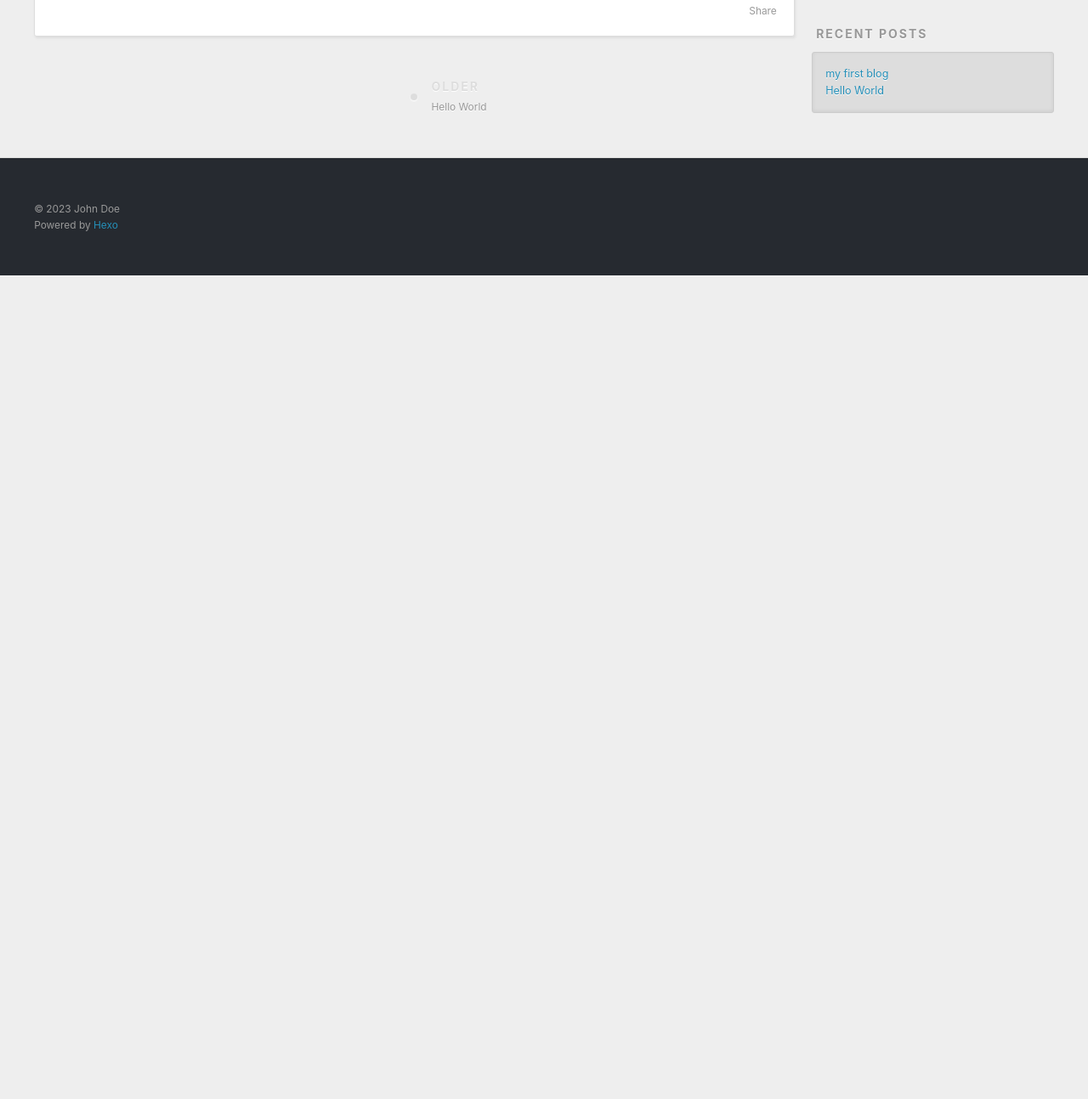
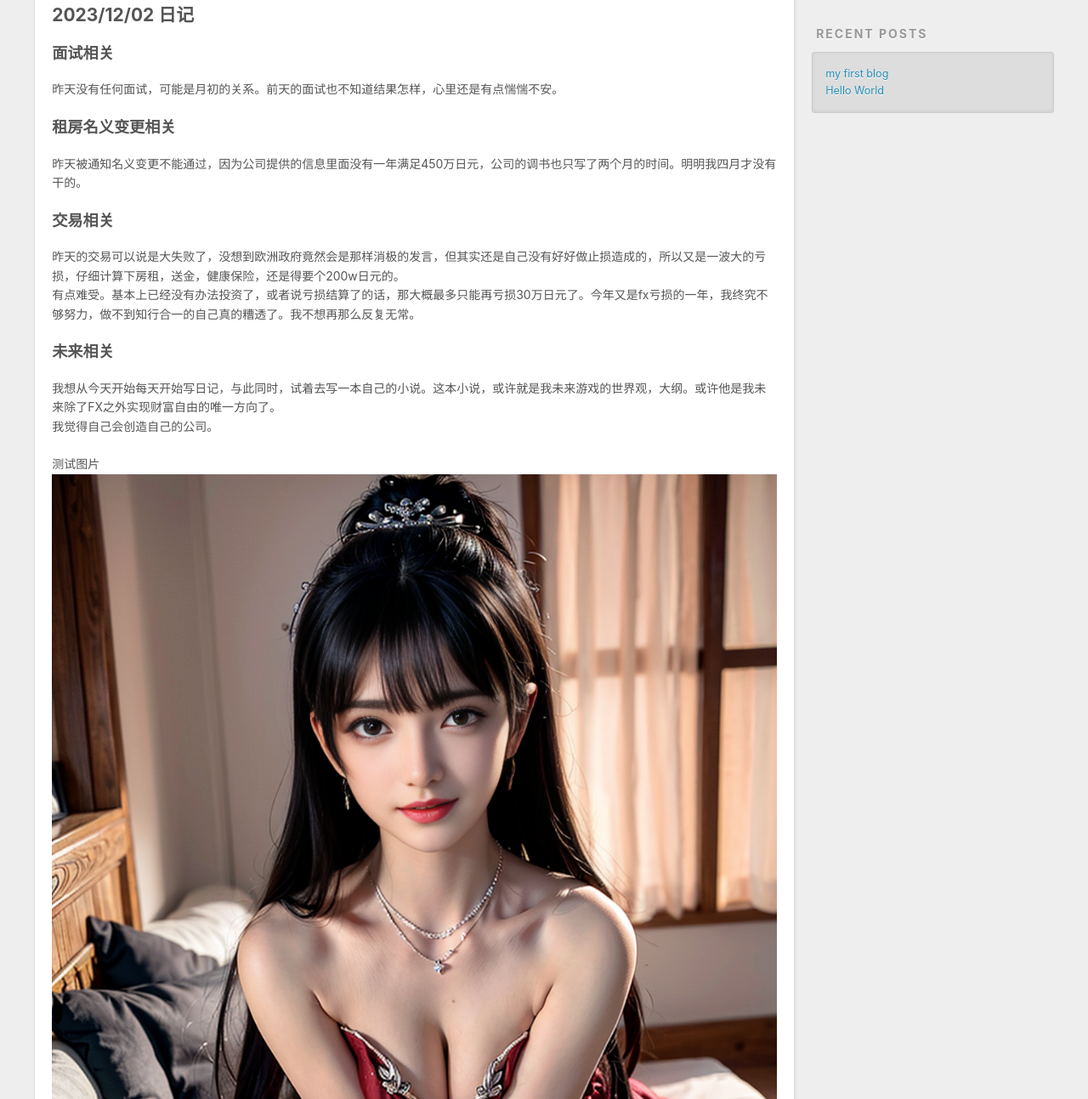
Before and after one commit to senkaryuu/senkaryuu.github.io, a plain HTML site: page 2023/12/01/my-first-blog/index.html in a window 1280 px wide. Shown: the part 448-1741 px from the top of the page at 85% size. Before the commit the page ends 800 px from the top, so only its background shows below. Drawn offline with Linux system fonts and the light colour scheme.

Commit message:
Site updated: 2023-12-02 11:44:58

```diff
--- a/2023/12/01/my-first-blog/index.html
+++ b/2023/12/01/my-first-blog/index.html
@@ -6,15 +6,19 @@
 
   <title>my first blog | Hexo</title>
   <meta name="viewport" content="width=device-width, initial-scale=1, shrink-to-fit=no">
-  <meta property="og:type" content="article">
+  <meta name="description" content="2023&#x2F;12&#x2F;02 日记面试相关昨天没有任何面试，可能是月初的关系。前天的面试也不知道结果怎样，心里还是有点惴惴不安。 租房名义变更相关昨天被通知名义变更不能通过，因为公司提供的信息里面没有一年满足450万日元，公司的调书也只写了两个月的时间。明明我四月才没有干的。 交易相关昨天的交易可以说是大失败了，没想到欧洲政府竟然会是那样消极的发言，但其实还是自己没有好好做止损造成的，">
+<meta property="og:type" content="article">
 <meta property="og:title" content="my first blog">
 <meta property="og:url" content="http://example.com/2023/12/01/my-first-blog/index.html">
 <meta property="og:site_name" content="Hexo">
+<meta property="og:description" content="2023&#x2F;12&#x2F;02 日记面试相关昨天没有任何面试，可能是月初的关系。前天的面试也不知道结果怎样，心里还是有点惴惴不安。 租房名义变更相关昨天被通知名义变更不能通过，因为公司提供的信息里面没有一年满足450万日元，公司的调书也只写了两个月的时间。明明我四月才没有干的。 交易相关昨天的交易可以说是大失败了，没想到欧洲政府竟然会是那样消极的发言，但其实还是自己没有好好做止损造成的，">
 <meta property="og:locale" content="en_US">
+<meta property="og:image" content="http://example.com/images/00067-166250339.png">
 <meta property="article:published_time" content="2023-12-01T05:16:20.000Z">
-<meta property="article:modified_time" content="2023-12-01T05:16:20.255Z">
+<meta property="article:modified_time" content="2023-12-02T02:42:05.639Z">
 <meta property="article:author" content="John Doe">
 <meta name="twitter:card" content="summary">
+<meta name="twitter:image" content="http://example.com/images/00067-166250339.png">
 
     <link rel="alternate" href="/atom.xml" title="Hexo" type="application/atom+xml">
 
@@ -91,6 +95,11 @@
 
     <div class="e-content article-entry" itemprop="articleBody">
 
+        <h2 id="2023-12-02-日记"><a href="#2023-12-02-日记" class="headerlink" title="2023&#x2F;12&#x2F;02 日记"></a>2023&#x2F;12&#x2F;02 日记</h2><h3 id="面试相关"><a href="#面试相关" class="headerlink" title="面试相关"></a>面试相关</h3><p>昨天没有任何面试，可能是月初的关系。前天的面试也不知道结果怎样，心里还是有点惴惴不安。</p>
+<h3 id="租房名义变更相关"><a href="#租房名义变更相关" class="headerlink" title="租房名义变更相关"></a>租房名义变更相关</h3><p>昨天被通知名义变更不能通过，因为公司提供的信息里面没有一年满足450万日元，公司的调书也只写了两个月的时间。明明我四月才没有干的。</p>
+<h3 id="交易相关"><a href="#交易相关" class="headerlink" title="交易相关"></a>交易相关</h3><p>昨天的交易可以说是大失败了，没想到欧洲政府竟然会是那样消极的发言，但其实还是自己没有好好做止损造成的，所以又是一波大的亏损，仔细计算下房租，送金，健康保险，还是得要个200w日元的。<br>有点难受。基本上已经没有办法投资了，或者说亏损结算了的话，那大概最多只能再亏损30万日元了。今年又是fx亏损的一年，我终究不够努力，做不到知行合一的自己真的糟透了。我不想再那么反复无常。</p>
+<h3 id="未来相关"><a href="#未来相关" class="headerlink" title="未来相关"></a>未来相关</h3><p>我想从今天开始每天开始写日记，与此同时，试着去写一本自己的小说。这本小说，或许就是我未来游戏的世界观，大纲。或许他是我未来除了FX之外实现财富自由的唯一方向了。<br>我觉得自己会创造自己的公司。</p>
+<h3 id=""><a href="#" class="headerlink" title=""></a></h3><p>测试图片<br><img src="/images/00067-166250339.png"></p>
 
 
     </div>
```
Also changed, not shown: index.html (+5 -0 lines), images/00067-166250339.png (added).
